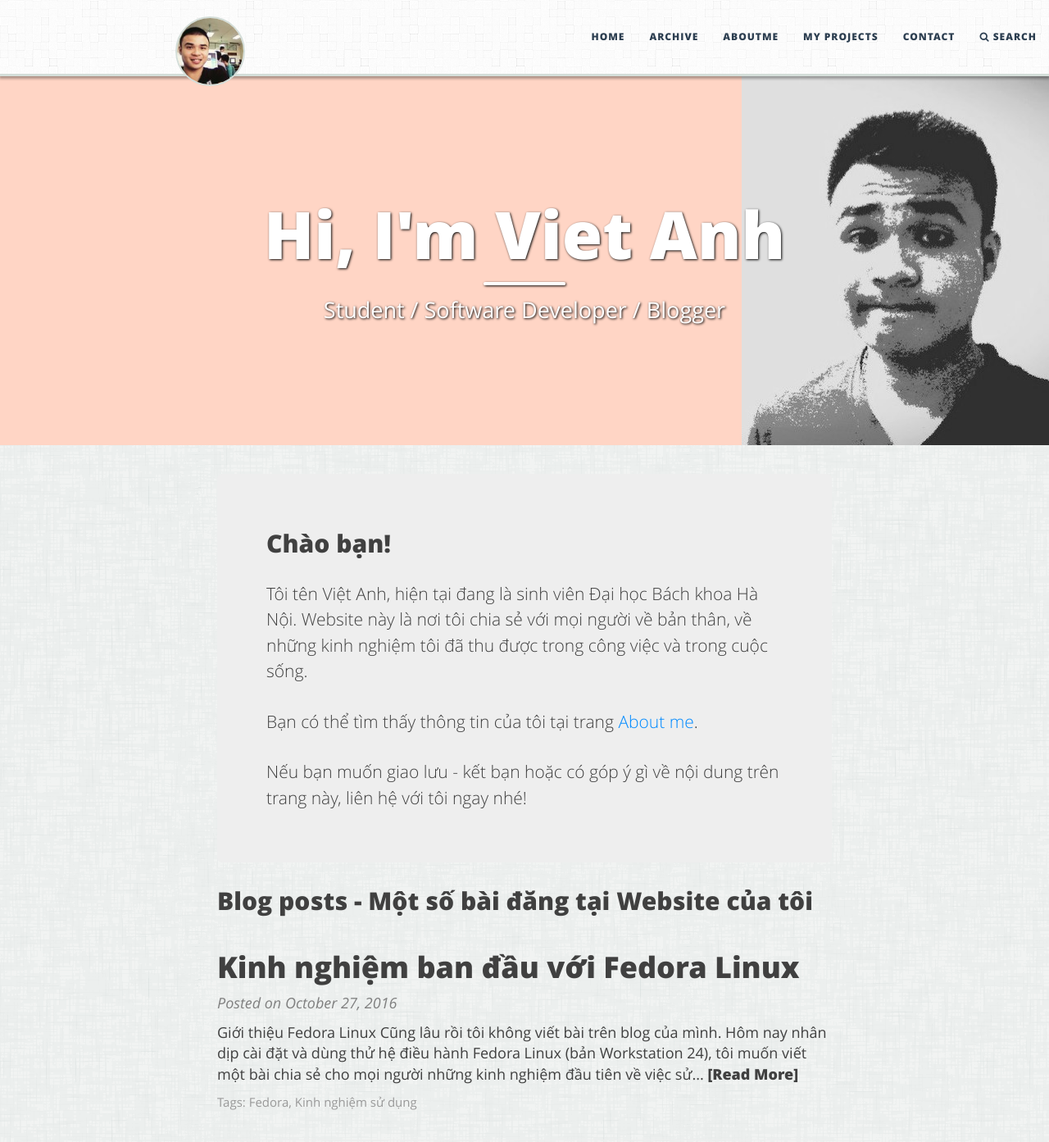
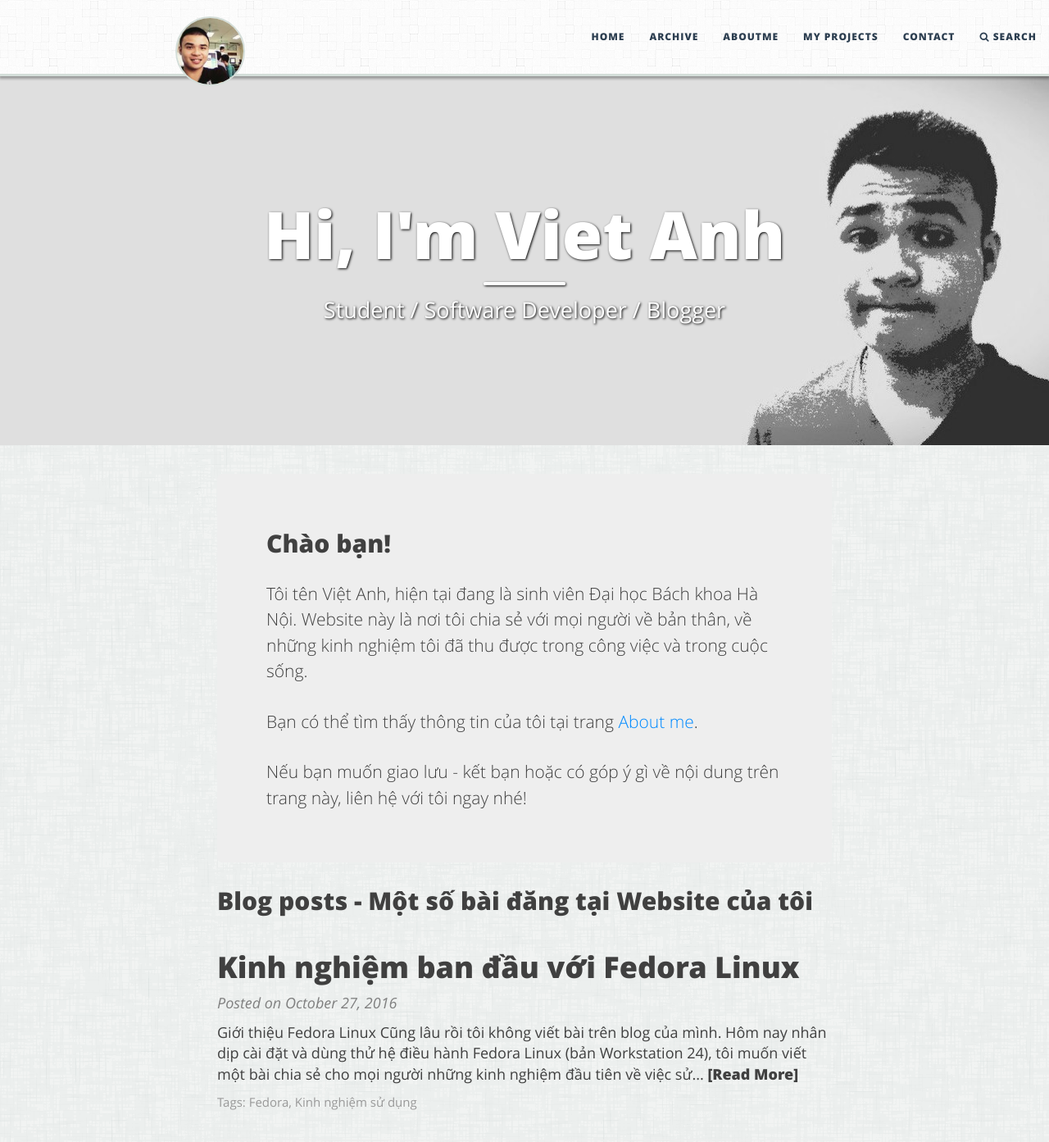
Before and after one commit to diglink/vietanhdev.github.io, a Jekyll site: the page built from index.html, in a window 1280 px wide and 1400 px high. Shown: the top 1393 px of the window at 82% size. Built offline with Jekyll 4.4.1, drawn with Linux system fonts in a browser that asks for light colours; the list of posts is cut into pages by our own code.

Commit message:
change bigimg of homepage

```diff
--- a/index.html
+++ b/index.html
@@ -71,6 +71,6 @@ bigimg: "/files/background/vietanhdev.jpg"
 <!-- Set header backround css -->
 <style type="text/css">
 	.big-img.intro-header {
-		background: #FFD5C5 url("/files/bigimg/header.jpg") right bottom no-repeat;
+		background: #DFDFDF url("/files/bigimg/header.jpg") right bottom no-repeat;
 	}
 </style>
```
